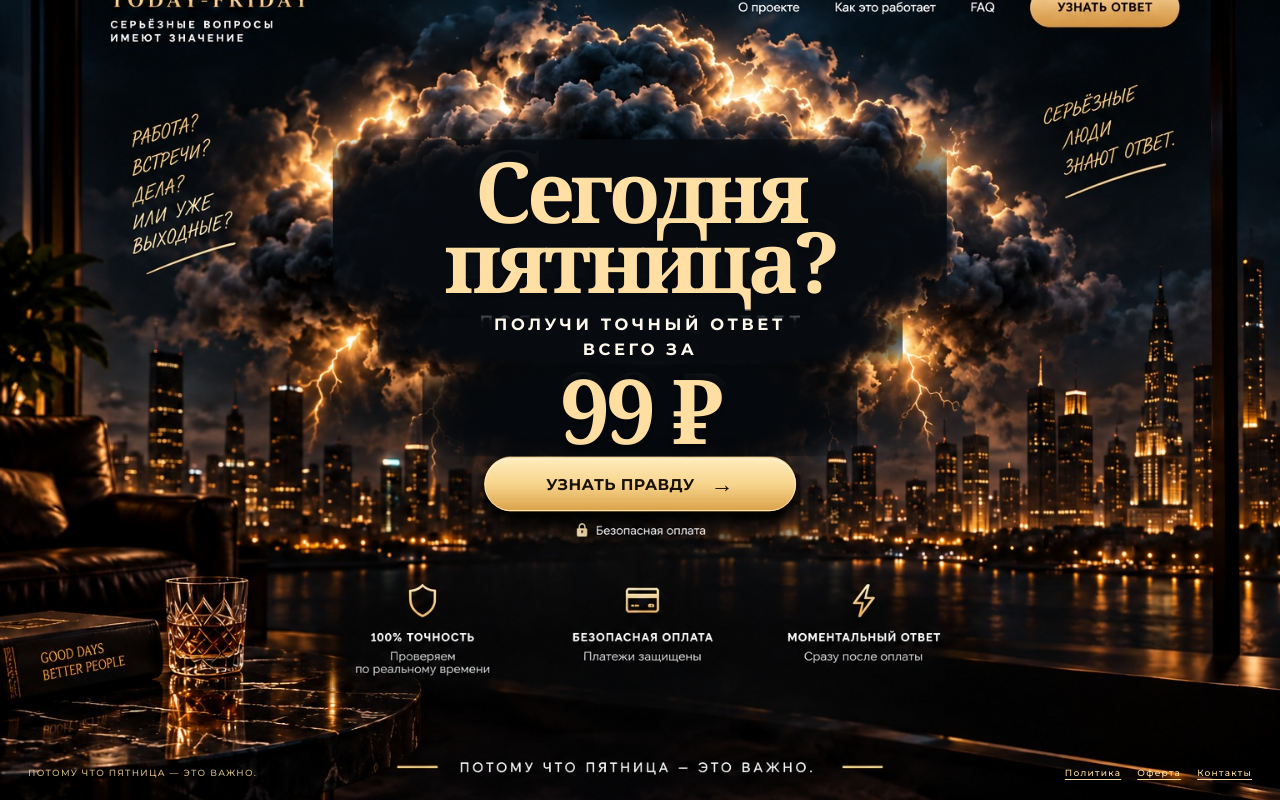
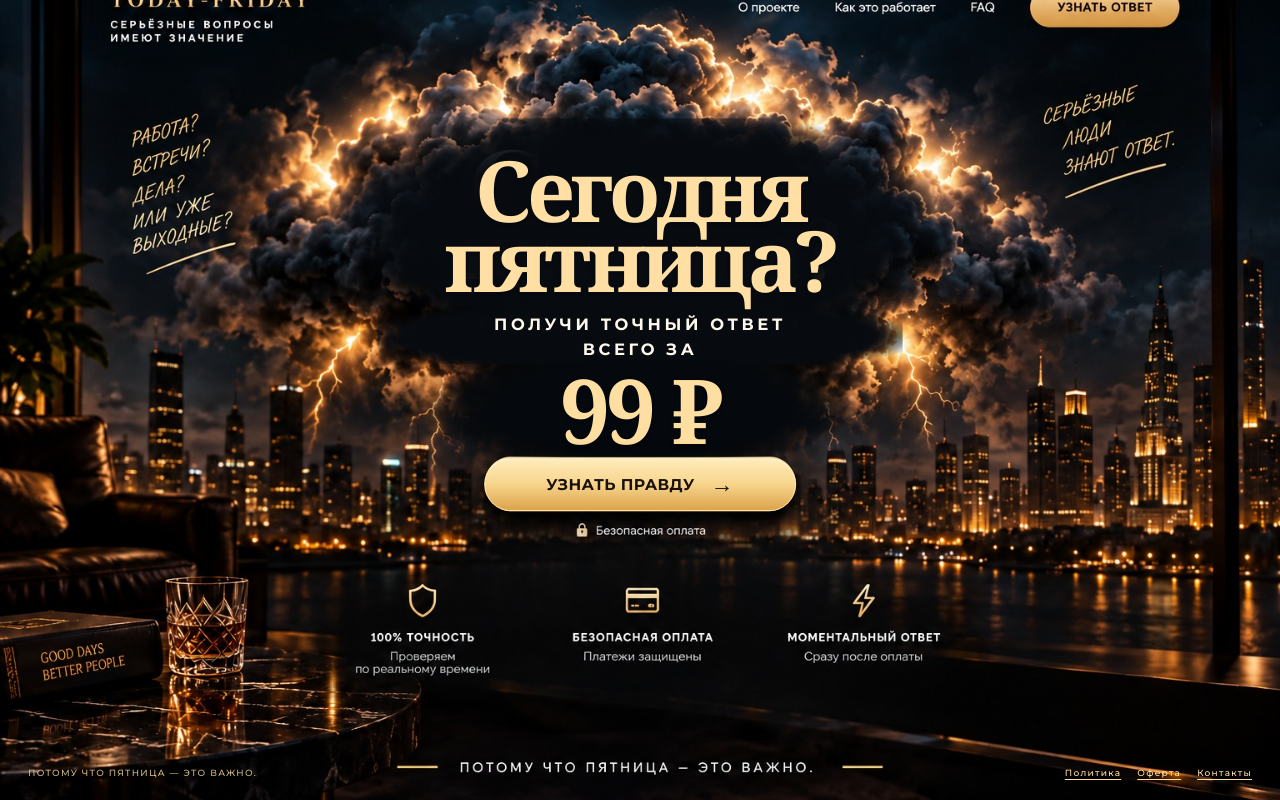
Before and after one commit to AlfonsMaybach/today-friday, a Next.js app: page / in a window 1280 px wide. Built offline with nearby package versions, Linux system fonts and the light colour scheme.

Commit message:
Refine oval masks to preserve storm artwork and remove raster text ghosts

```diff
--- a/app/globals.css
+++ b/app/globals.css
@@ -89,16 +89,16 @@
   .hero-heading {
     position:absolute;
     z-index:1;
-    top:19.4%;
+    top:17%;
     left:50%;
     width:48%;
-    height:20.6%;
+    height:25%;
     transform:translateX(-50%);
     display:flex;
     align-items:center;
     justify-content:center;
     pointer-events:none;
-    background:radial-gradient(ellipse at center, #070b10 0%,rgba(7,11,16,.99) 52%,rgba(7,11,16,.94) 70%,rgba(7,11,16,0) 100%);
+    background:radial-gradient(ellipse 50% 58% at center,#070b10 0%,rgba(7,11,16,.99) 66%,rgba(7,11,16,.86) 82%,rgba(7,11,16,0) 100%);
   }
   .hero-heading h1 {
     margin:0;
@@ -126,7 +126,7 @@
     align-items:center;
     justify-content:center;
     color:#fff8ec;
-    background:radial-gradient(ellipse at center,#070b10 0%,rgba(7,11,16,.98) 57%,rgba(7,11,16,0) 100%);
+    background:radial-gradient(ellipse 55% 70% at center,#070b10 0%,rgba(7,11,16,.99) 82%,rgba(7,11,16,0) 100%);
     font-family:Montserrat,Arial,sans-serif;
     font-size:clamp(11px,1.28vw,21px);
     font-weight:700;
@@ -140,7 +140,10 @@
   .hero-live-price {
     top:51.2%;
     width:34%;
-    height:10.8%;
+    height:12%;
+  }
+  .hero-live-price {
+    background:radial-gradient(ellipse 50% 60% at center,rgba(5,8,12,1) 0%,rgba(5,8,12,1) 70%,rgba(5,8,12,.8) 85%,rgba(5,8,12,0) 100%);
   }
   .hero-live-price span {
     font-size:clamp(60px,7vw,116px);
```
